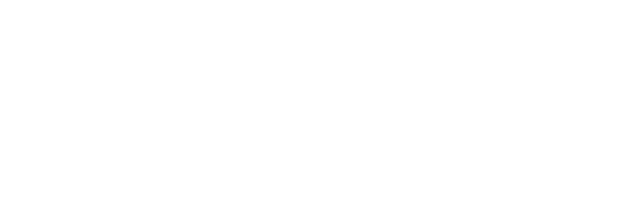
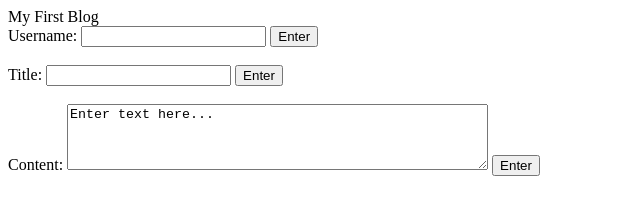
Before and after one commit to arosswhich/my-blog, a plain HTML site: page index.html in a window 1280 px wide. Shown: the whole page, without its empty margins (0-640 px from the left). Drawn offline with nearby package versions, Linux system fonts and the light colour scheme.

Commit message:
added text boxes

```diff
--- a/index.html
+++ b/index.html
@@ -3,9 +3,26 @@
 <head>
     <meta charset="UTF-8">
     <meta name="viewport" content="width=device-width, initial-scale=1.0">
-    <title>Document</title>
+    <link rel="stylesheet" type="text/css" href="/assets/css/form.css" />
+    <title>My First Blog</title>
 </head>
 <body>
-
-</body>
+     <header class = "header">
+         My First Blog
+     </header>
+        <label for="userName">Username:</label>
+        <input type="text" id="userName"/>
+        <button id="btn1">Enter</button>
+    <br><br>
+        <label for="title">Title:</label>
+         <input type="text" id="title"/>
+         <button id="btn2">Enter</button>
+    </h1>
+    <br><br>
+        <label for="content">Content:</label>
+         <textarea id="content" rows="4" cols="50">Enter text here...</textarea>
+         <button id="btn3">Enter</button>
+        </body>
+<script src="https://ajax.googleapis.com/ajax/libs/jquery/3.7.1/jquery.min.js"></script>
+<script src="/assets/js/form.js"></script>
 </html>
```
